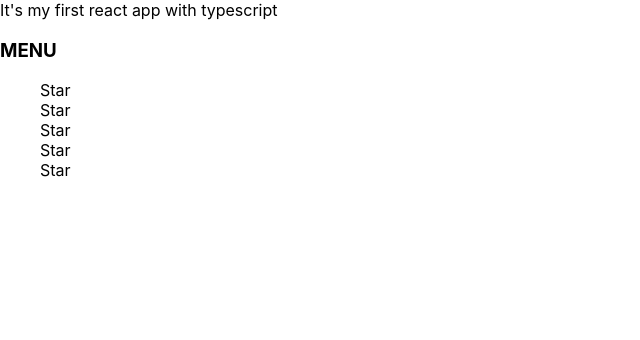
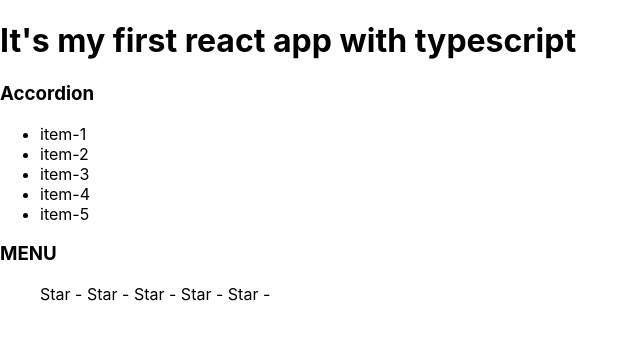
Before and after one commit to maxmajorov/fullstack-client, a React (Create React App) app: page / in a window 1280 px wide. Shown: the top 340 px of the page, without its empty margins (0-640 px from the left). Built offline with nearby package versions, Linux system fonts and the light colour scheme.

Commit message:
refactor:

```diff
--- a/src/App.tsx
+++ b/src/App.tsx
@@ -1,50 +1,17 @@
-import React from 'react';
-import './App.css';
+import React from "react";
+import "./App.css";
+import Rating from "./components/Rating/Rating";
+import AppTitle from "./components/AppTitle/AppTitle";
+import Accordion from "./components/Accordion/Accordion";
 
 function App() {
   return (
     <div>
-      It's my first react app with typescript
+      <AppTitle />
+      <Accordion />
       <Rating />
     </div>
   );
 }
 
-function Rating() {
-
-  return (
-    <div>
-      <RatingTitle/>
-      <RatingBody/>
-    </div>
-  )
-}
-
-function Star() {
-  return (
-    <div>
-      <span>Star</span>
-    </div>
-  )
-}
-
-function RatingTitle() {
-  return (
-    <h3>MENU</h3>
-  )
-}
-
-function RatingBody() {
-  return (
-      <ul>
-        <Star/>
-        <Star/>
-        <Star/>
-        <Star/>
-        <Star/>
-      </ul>
-  )
-}
-
-
 export default App;
--- /dev/null
+++ b/src/components/Accordion/Accordion.tsx
@@ -0,0 +1,28 @@
+import React from "react";
+
+function Accordion() {
+  return (
+    <div>
+      <AccordionTitle />
+      <AccordionBody />
+    </div>
+  );
+}
+
+function AccordionTitle() {
+  return <h3>Accordion</h3>;
+}
+
+function AccordionBody() {
+  return (
+    <ul>
+      <li>item-1</li>
+      <li>item-2</li>
+      <li>item-3</li>
+      <li>item-4</li>
+      <li>item-5</li>
+    </ul>
+  );
+}
+
+export default Accordion;
--- /dev/null
+++ b/src/components/AppTitle/AppTitle.tsx
@@ -0,0 +1,7 @@
+import React from "react";
+
+function AppTitle() {
+  return <h1>It's my first react app with typescript</h1>;
+}
+
+export default AppTitle;
--- /dev/null
+++ b/src/components/Rating/Rating.tsx
@@ -0,0 +1,32 @@
+import React from "react";
+
+function Rating() {
+  return (
+    <div>
+      <RatingTitle />
+      <RatingBody />
+    </div>
+  );
+}
+
+function RatingTitle() {
+  return <h3>MENU</h3>;
+}
+
+function RatingBody() {
+  return (
+    <ul>
+      <RatingStar />
+      <RatingStar />
+      <RatingStar />
+      <RatingStar />
+      <RatingStar />
+    </ul>
+  );
+}
+
+function RatingStar() {
+  return <span>Star - </span>;
+}
+
+export default Rating;
```
Also changed, not shown: src/logo.svg (deleted).
